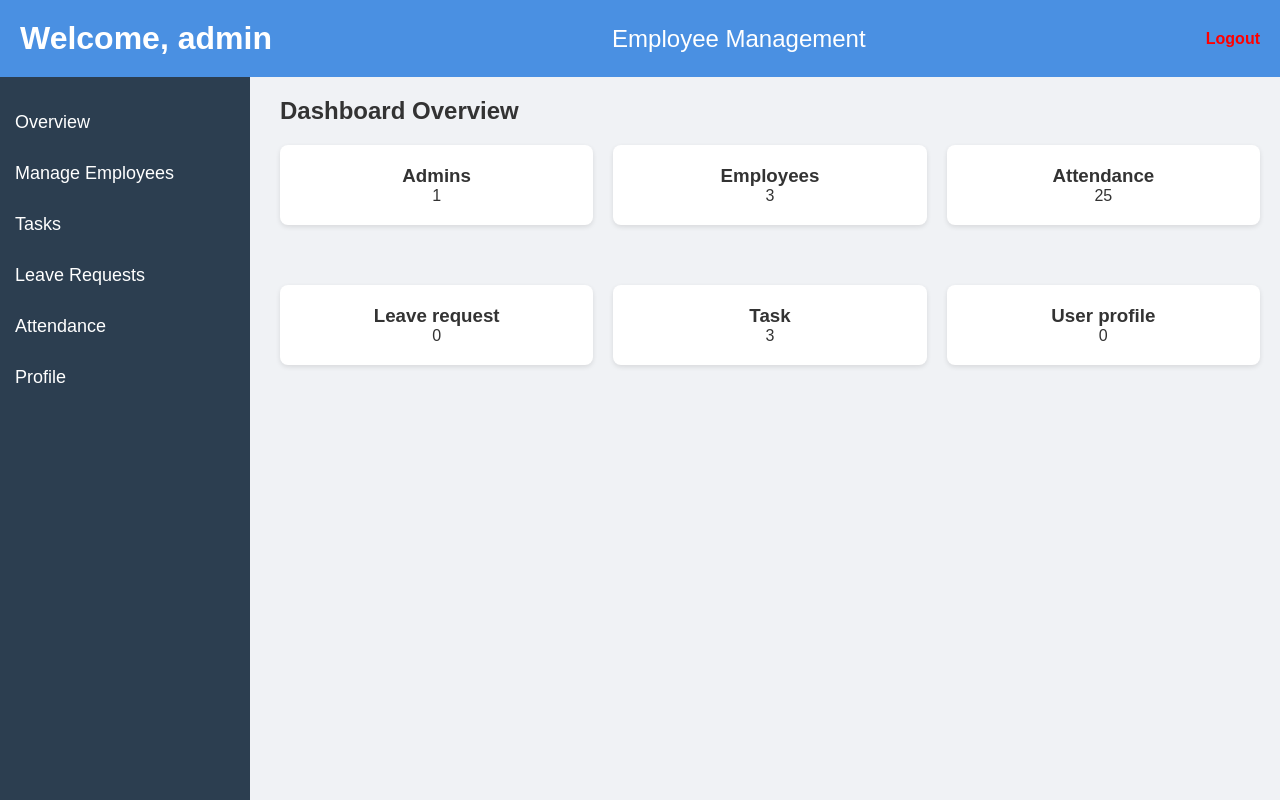
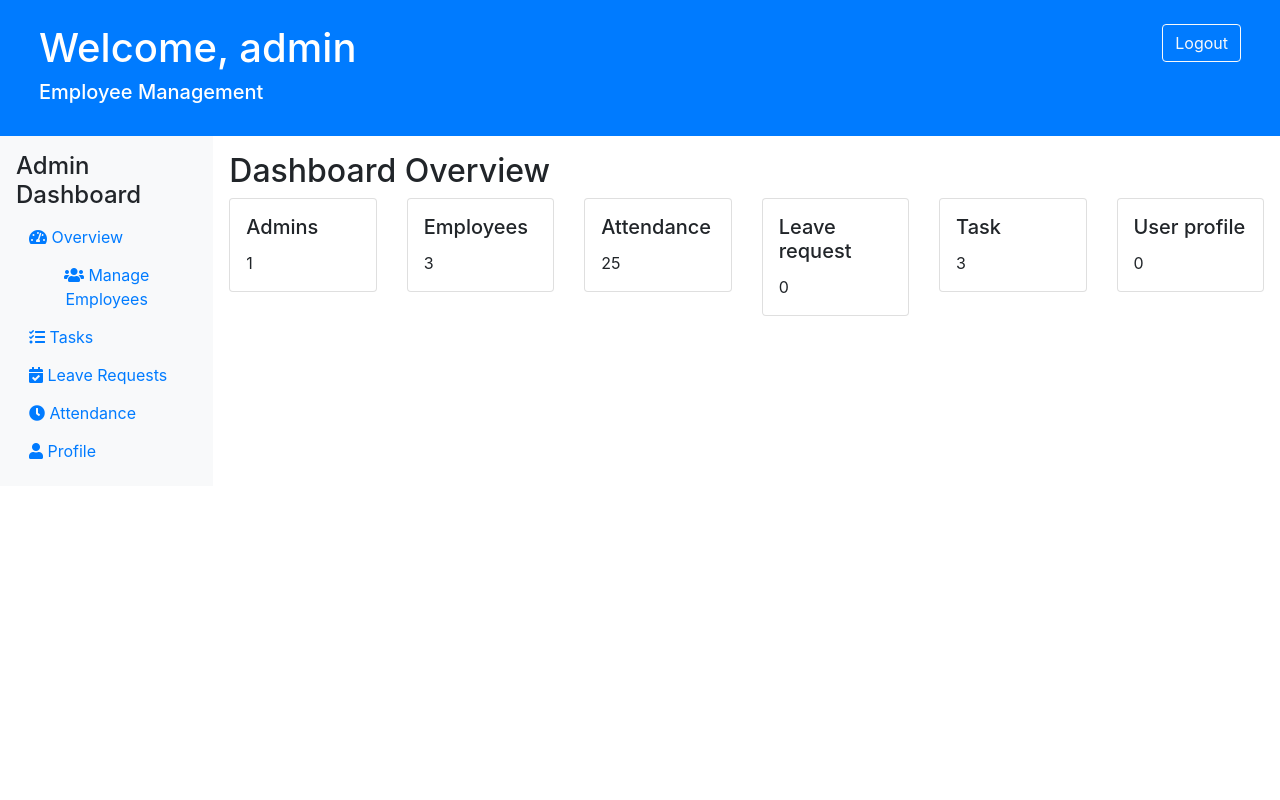
Before and after one commit to yami12311/project, a PHP site: page /dashboard.php in a window 1280 px wide. Run offline with PHP 8.4, Linux system fonts and the light colour scheme; a user stored in the database is signed in; data comes from the database, SQL or seed files in the repository; data that the repository does not hold is empty.

Commit message:
Update dashboard.php

```diff
--- a/dashboard.php
+++ b/dashboard.php
@@ -29,7 +29,6 @@ $profileQuery = "SELECT profile_id, employee_id, username, password, role, last_
 $profileResult = $conn->query($profileQuery);
 $profile = $profileResult->fetch_assoc();
 
-
 // Handle task creation
 if ($_SERVER['REQUEST_METHOD'] == 'POST' && isset($_POST['create_task'])) {
     $taskName = $_POST['task_name'];
@@ -57,7 +56,12 @@ if ($_SERVER['REQUEST_METHOD'] == 'POST' && isset($_POST['create_task'])) {
     <meta charset="UTF-8">
     <meta name="viewport" content="width=device-width, initial-scale=1.0">
     <title>Admin Dashboard</title>
-    <link rel="stylesheet" href="dashboard.css">
+    <link rel="stylesheet" href="">
+    <!-- Add Bootstrap CSS -->
+     <!-- FontAwesome CDN for icons -->
+<link href="https://cdnjs.cloudflare.com/ajax/libs/font-awesome/5.15.4/css/all.min.css" rel="stylesheet">
+
+    <link href="https://stackpath.bootstrapcdn.com/bootstrap/4.5.2/css/bootstrap.min.css" rel="stylesheet">
     <script>
         function showTab(tabId) {
             document.querySelectorAll('.tab-content').forEach(tab => tab.style.display = 'none');
@@ -66,29 +70,67 @@ if ($_SERVER['REQUEST_METHOD'] == 'POST' && isset($_POST['create_task'])) {
     </script>
 </head>
 <body>
-    <div class="dashboard-container">
-        <header class="dashboard-header">
+    <div class="container-fluid">
+        <header class="row bg-primary text-white p-4">
+            <div class="col">
                 <h1>Welcome, <?php echo $_SESSION['username']; ?></h1>
-            <div class="header-title">Employee Management</div>
-            <a href="login.html" class="logout">Logout</a>
+                <div class="h5">Employee Management</div>
+            </div>
+            <div class="col text-right">
+                <a href="login.html" class="btn btn-outline-light">Logout</a>
+            </div>
         </header>
 
-        <nav class="sidebar">
-            <button onclick="showTab('dashboard-overview')">Overview</button>
-            <button onclick="showTab('manage-employees')">Manage Employees</button>
-            <button onclick="showTab('manage-tasks')">Tasks</button>
-            <button onclick="showTab('manage-leaves')">Leave Requests</button>
-            <button onclick="showTab('manage-attendance')">Attendance</button>
-            <button onclick="showTab('manage-profile')">Profile</button>
+        <div class="row">
+            <nav class="col-md-2 bg-light sidebar p-3">
+    <h4>Admin Dashboard</h4>
+    <ul class="nav flex-column">
+        <li class="nav-item">
+            <button class="btn btn-link" onclick="showTab('dashboard-overview')">
+                <i class="fas fa-tachometer-alt"></i> Overview
+            </button>
+        </li>
+        <li class="nav-item">
+            <button class="btn btn-link" onclick="showTab('manage-employees')">
+                <i class="fas fa-users"></i> Manage Employees
+            </button>
+        </li>
+        <li class="nav-item">
+            <button class="btn btn-link" onclick="showTab('manage-tasks')">
+                <i class="fas fa-tasks"></i> Tasks
+            </button>
+        </li>
+        <li class="nav-item">
+            <button class="btn btn-link" onclick="showTab('manage-leaves')">
+                <i class="fas fa-calendar-check"></i> Leave Requests
+            </button>
+        </li>
+        <li class="nav-item">
+            <button class="btn btn-link" onclick="showTab('manage-attendance')">
+                <i class="fas fa-clock"></i> Attendance
+            </button>
+        </li>
+        <li class="nav-item">
+            <button class="btn btn-link" onclick="showTab('manage-profile')">
+                <i class="fas fa-user"></i> Profile
+            </button>
+        </li>
+    </ul>
 </nav>
 
-        <main class="content">
+
+            <main class="col-md-10 p-3">
                 <!-- Dashboard Overview -->
                 <div id="dashboard-overview" class="tab-content">
                     <h2>Dashboard Overview</h2>
-                <div class="dashboard">
+                    <div class="row">
                         <?php foreach ($counts as $key => $count) { ?>
-                        <div class="card"><h3><?php echo ucfirst(str_replace('_', ' ', $key)); ?></h3><p><?php echo $count; ?></p></div>
+                            <div class="col-md-2">
+                                <div class="card p-3">
+                                    <h5 class="card-title"><?php echo ucfirst(str_replace('_', ' ', $key)); ?></h5>
+                                    <p class="card-text"><?php echo $count; ?></p>
+                                </div>
+                            </div>
                         <?php } ?>
                     </div>
                 </div>
@@ -96,7 +138,8 @@ if ($_SERVER['REQUEST_METHOD'] == 'POST' && isset($_POST['create_task'])) {
                 <!-- Manage Employees -->
                 <div id="manage-employees" class="tab-content" style="display: none;">
                     <h2>Manage Employees</h2>
-                <table>
+                    <table class="table table-bordered">
+                        <thead>
                             <tr>
                                 <th>Employee ID</th>
                                 <th>Username</th>
@@ -106,6 +149,8 @@ if ($_SERVER['REQUEST_METHOD'] == 'POST' && isset($_POST['create_task'])) {
                                 <th>Salary</th>
                                 <th>Actions</th>
                             </tr>
+                        </thead>
+                        <tbody>
                             <?php while ($row = $employees->fetch_assoc()) { ?>
                                 <tr>
                                     <td><?php echo $row['employee_id']; ?></td>
@@ -115,24 +160,27 @@ if ($_SERVER['REQUEST_METHOD'] == 'POST' && isset($_POST['create_task'])) {
                                     <td><?php echo $row['position']; ?></td>
                                     <td><?php echo $row['salary']; ?></td>
                                     <td>
-                                <a href='edit.php?id=<?php echo $row['employee_id']; ?>'>Edit</a> |
-                                <a href='delete_employee.php?id=<?php echo $row['employee_id']; ?>' onclick="return confirm('Are you sure?')">Delete</a>
+                                    <a href='edit.php?id=<?php echo $row['employee_id']; ?>' class="btn btn-sm btn-warning">
+    <i class="fas fa-edit"></i> Edit
+</a> |
+<a href='delete_employee.php?id=<?php echo $row['employee_id']; ?>' onclick="return confirm('Are you sure?')" class="btn btn-sm btn-danger">
+    <i class="fas fa-trash-alt"></i> Delete
+</a>
+
                                     </td>
                                 </tr>
                             <?php } ?>
+                        </tbody>
                     </table>
                 </div>
 
                 <!-- Manage Tasks -->
                 <div id="manage-tasks" class="tab-content" style="display: none;">
                     <h2>Manage Tasks</h2>
-
-    <!-- Button to Redirect to Create Task Page -->
-    <a href="create_task.php" class="button">Create New Task</a>
-
-    <!-- Existing Tasks -->
+                    <a href="create_task.php" class="btn btn-primary mb-3">Create New Task</a>
                     <h3>Existing Tasks</h3>
-    <table>
+                    <table class="table table-bordered">
+                        <thead>
                             <tr>
                                 <th>Task ID</th>
                                 <th>Task Name</th>
@@ -143,6 +191,8 @@ if ($_SERVER['REQUEST_METHOD'] == 'POST' && isset($_POST['create_task'])) {
                                 <th>Status</th>
                                 <th>Actions</th>
                             </tr>
+                        </thead>
+                        <tbody>
                             <?php
                                 // Fetch all tasks
                                 $tasksResult = $conn->query("SELECT * FROM task ORDER BY task_id DESC");
@@ -156,20 +206,29 @@ if ($_SERVER['REQUEST_METHOD'] == 'POST' && isset($_POST['create_task'])) {
                                             <td>{$task['due_date']}</td>
                                             <td>{$task['status']}</td>
                                             <td>
-                            <a href='edit_task.php?id={$task['task_id']}'>Edit</a> |
-                            <a href='delete_task.php?id={$task['task_id']}'>Delete</a>
+                                                <a href='edit_task.php?id={$task['task_id']}' class='btn btn-sm btn-warning'>Edit</a> |
+                                                <a href='delete_task.php?id={$task['task_id']}' class='btn btn-sm btn-danger'>Delete</a>
                                             </td>
                                         </tr>";
                                 }
                             ?>
+                        </tbody>
                     </table>
                 </div>
 
                 <!-- Manage Leave Requests -->
                 <div id="manage-leaves" class="tab-content" style="display: none;">
                     <h2>Recent Leave Requests</h2>
-                <table>
-                    <tr><th>Employee ID</th><th>Leave Type</th><th>Status</th><th>Action</th></tr>
+                    <table class="table table-bordered">
+                        <thead>
+                            <tr>
+                                <th>Employee ID</th>
+                                <th>Leave Type</th>
+                                <th>Status</th>
+                                <th>Action</th>
+                            </tr>
+                        </thead>
+                        <tbody>
                             <?php while ($row = $latestLeaves->fetch_assoc()) { ?>
                                 <tr>
                                     <td><?php echo $row['employee_id']; ?></td>
@@ -177,19 +236,21 @@ if ($_SERVER['REQUEST_METHOD'] == 'POST' && isset($_POST['create_task'])) {
                                     <td><?php echo $row['status']; ?></td>
                                     <td>
                                         <?php if ($row['status'] == 'Pending') { ?>
-                                    <a href='process_leave.php?id=<?php echo $row['leave_request_id']; ?>&status=Approved'>Approve</a> |
-                                    <a href='process_leave.php?id=<?php echo $row['leave_request_id']; ?>&status=Rejected'>Reject</a>
+                                            <a href='process_leave.php?id=<?php echo $row['leave_request_id']; ?>&status=Approved' class="btn btn-sm btn-success">Approve</a> |
+                                            <a href='process_leave.php?id=<?php echo $row['leave_request_id']; ?>&status=Rejected' class="btn btn-sm btn-danger">Reject</a>
                                         <?php } else { echo $row['status']; } ?>
                                     </td>
                                 </tr>
                             <?php } ?>
+                        </tbody>
                     </table>
                 </div>
 
-
+                <!-- Manage Attendance -->
                 <div id="manage-attendance" class="tab-content" style="display: none;">
                     <h2>Recent Attendance Records</h2>
-    <table>
+                    <table class="table table-bordered">
+                        <thead>
                             <tr>
                                 <th>Attendance ID</th>
                                 <th>Employee ID</th>
@@ -200,6 +261,8 @@ if ($_SERVER['REQUEST_METHOD'] == 'POST' && isset($_POST['create_task'])) {
                                 <th>Work Hours</th>
                                 <th>Remarks</th>
                             </tr>
+                        </thead>
+                        <tbody>
                             <?php
                             // Fetch the attendance records, including all necessary columns
                             $attendanceRecords = $conn->query("SELECT attendance_id, employee_id, attendance_date, check_in_time, check_out_time, status, work_hours, remarks FROM attendance ORDER BY attendance_id DESC LIMIT 100");
@@ -217,13 +280,15 @@ if ($_SERVER['REQUEST_METHOD'] == 'POST' && isset($_POST['create_task'])) {
                                     <td><?php echo $row['remarks']; ?></td>
                                 </tr>
                             <?php } ?>
+                        </tbody>
                     </table>
                 </div>
 
+                <!-- Manage Profile -->
                 <div id="manage-profile" class="tab-content" style="display: none;">
                     <h2>User Profile</h2>
                     <?php if ($profile): ?>
-        <table>
+                        <table class="table">
                             <tr>
                                 <th>Profile ID</th>
                                 <td><?php echo htmlspecialchars($profile['profile_id']); ?></td>
@@ -254,8 +319,12 @@ if ($_SERVER['REQUEST_METHOD'] == 'POST' && isset($_POST['create_task'])) {
                     <?php endif; ?>
                 </div>
 
-
             </main>
         </div>
+    </div>
+
+    <!-- Add Bootstrap JS -->
+    <script src="https://code.jquery.com/jquery-3.5.1.slim.min.js"></script>
+    <script src="https://cdn.jsdelivr.net/npm/bootstrap@4.5.2/dist/js/bootstrap.bundle.min.js"></script>
 </body>
 </html>
```
Lines whose indentation alone changed are shown as unchanged.
